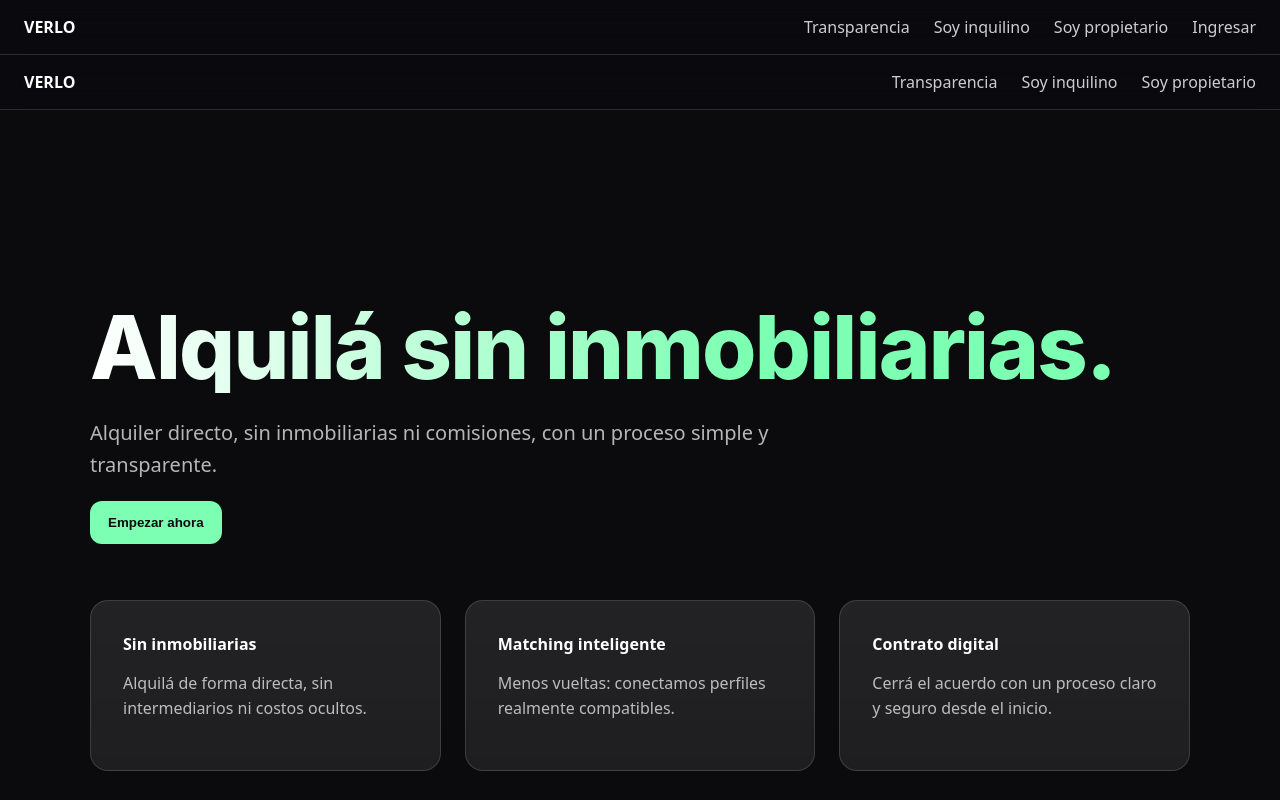
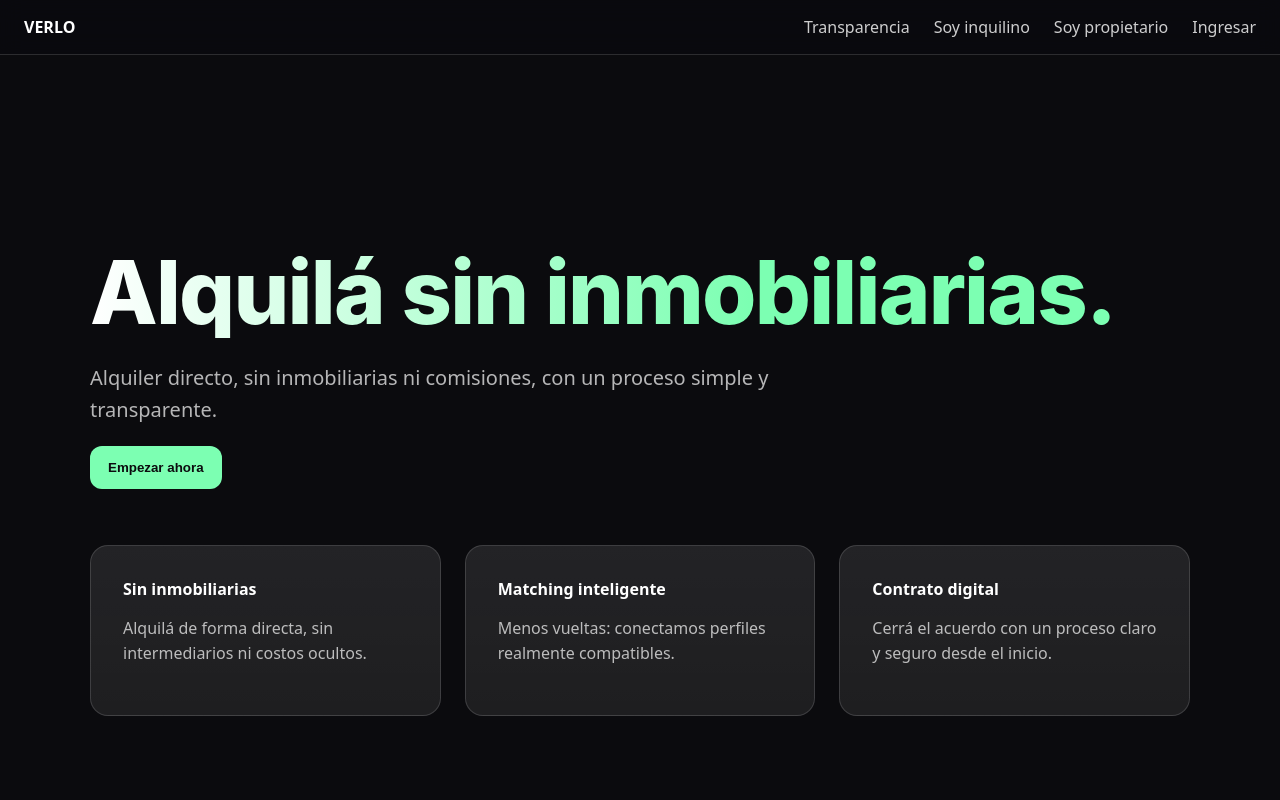
Before and after one commit to rentverlo-dotcom/verlo, a Next.js app: page / in a window 1280 px wide. Shown: the top 800 px of the page. Built offline with nearby package versions, Linux system fonts and the light colour scheme.

Commit message:
Update page.tsx

```diff
--- a/app/page.tsx
+++ b/app/page.tsx
@@ -1,19 +1,6 @@
 export default function HomePage() {
   return (
     <>
-      {/* HEADER */}
-      <header>
-        <div className="nav">
-          <strong>VERLO</strong>
-          <nav className="nav-links">
-            <a href="#transparencia">
-  Transparencia
-</a>
-            <a href="#forms">Soy inquilino</a>
-            <a href="#forms">Soy propietario</a>
-          </nav>
-        </div>
-      </header>
 
   {/* HERO */}
 <section
```
